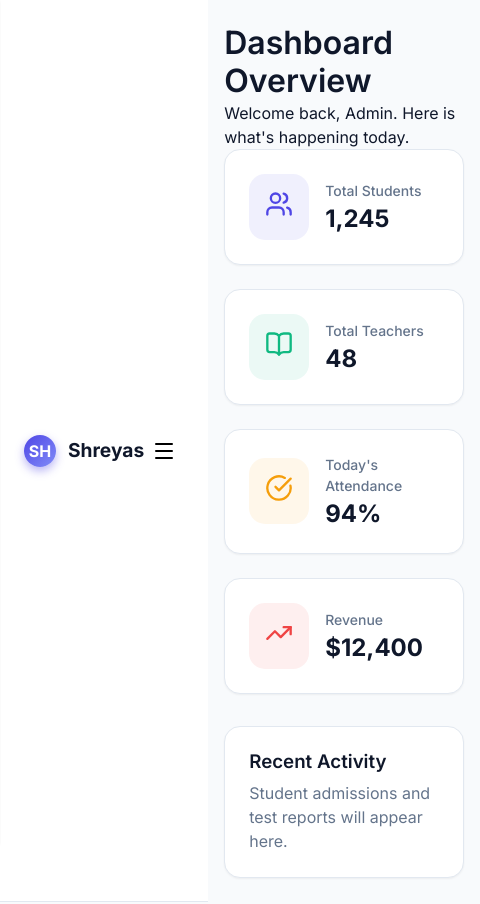
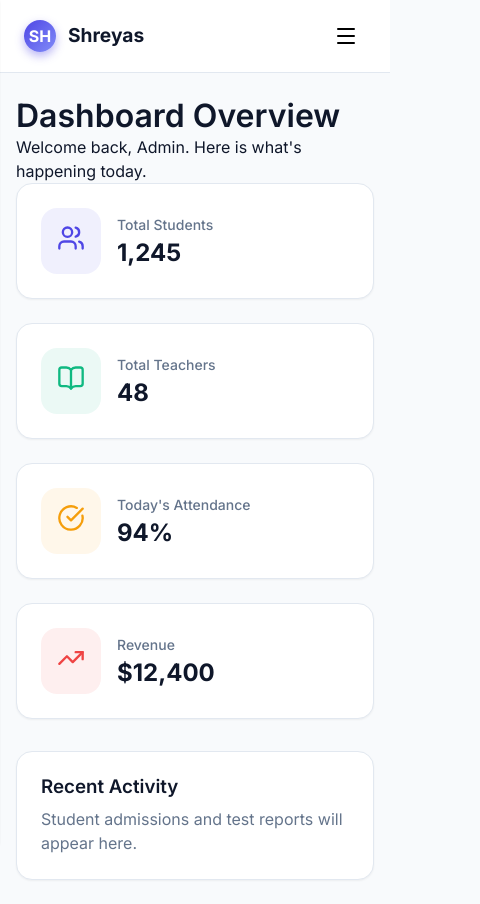
Before and after one commit to yashvachhan1/Shreyas, a React (Vite) app: page / in a window 390 px wide. Shown: the whole page, 480 px wide, since content can reach past the window. Built offline with nearby package versions, Linux system fonts and the light colour scheme.

Commit message:
Fix mobile flex layout causing squished content

```diff
--- a/src/index.css
+++ b/src/index.css
@@ -207,6 +207,9 @@ input, select, textarea {
 }
 
 @media (max-width: 768px) {
+  .app-container {
+    flex-direction: column;
+  }
   .main-content {
     margin-left: 0;
     padding: 1.5rem 1rem;
```
